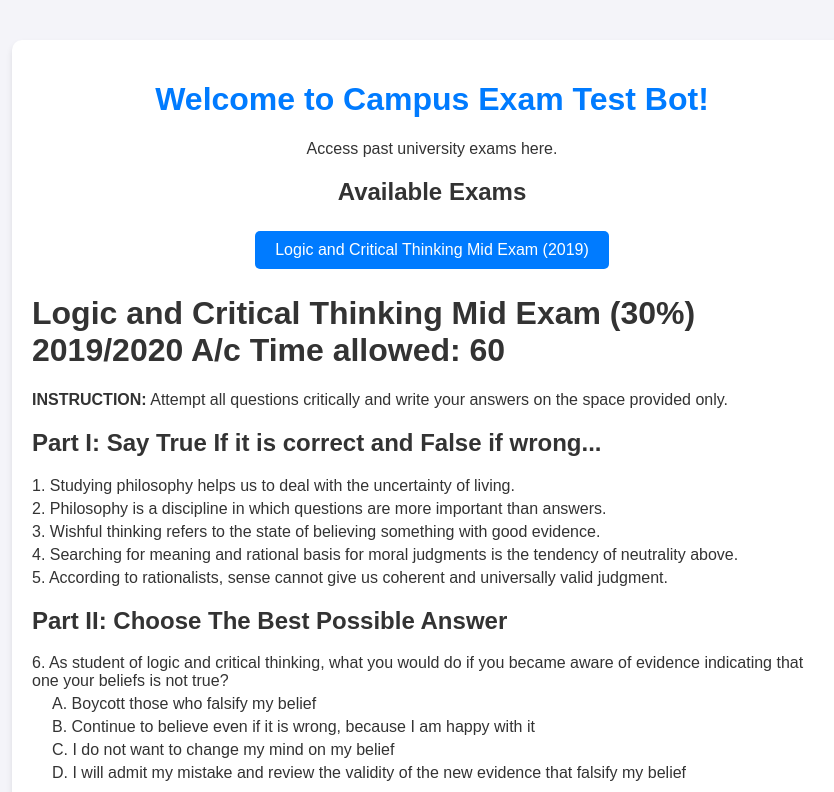
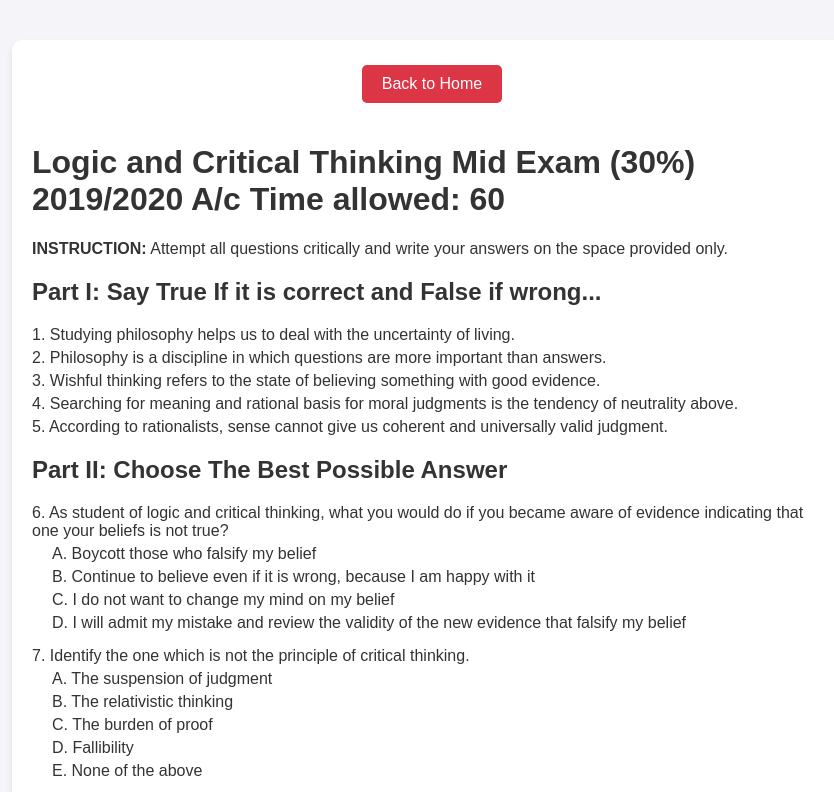
Before and after one commit to DataWithNahom/CampusExamTestBot-MiniApp, a plain HTML site: page index.html in a window 1280 px wide. Both pictures are taken after a click on the button "Logic and Critical Thinking Mid Exam (2019)". Shown: the top 792 px of the page, without its empty margins (208-1042 px from the left). Drawn offline with Linux system fonts and the light colour scheme.

Commit message:
with back button

```diff
--- a/index.html
+++ b/index.html
@@ -7,7 +7,8 @@
     <link rel="stylesheet" href="styles.css">
 </head>
 <body>
-    <div class="container">
+    <!-- Home Screen -->
+    <div id="home-screen" class="container">
         <h1>Welcome to Campus Exam Test Bot!</h1>
         <p>Access past university exams here.</p>
 
@@ -17,10 +18,14 @@
             <li><button onclick="loadExam('logic-mid-exam-2019')">Logic and Critical Thinking Mid Exam (2019)</button></li>
             <!-- Add more exams here as needed -->
         </ul>
+    </div>
 
-        <!-- Container to Display Selected Exam -->
+    <!-- Exam Screen -->
+    <div id="exam-screen" class="container" style="display: none;">
+        <button id="back-button" onclick="goBack()">Back to Home</button>
         <div id="exam-container" class="exam-container"></div>
     </div>
+
     <script src="script.js"></script>
 </body>
 </html>
--- a/script.js
+++ b/script.js
@@ -19,11 +19,21 @@ function loadExam(examId) {
         .then(html => {
             // Display the exam in the exam container
             document.getElementById("exam-container").innerHTML = html;
+
+            // Switch to the exam screen
+            document.getElementById("home-screen").style.display = "none";
+            document.getElementById("exam-screen").style.display = "block";
         })
         .catch(error => {
             console.error("Error loading exam:", error);
             document.getElementById("exam-container").innerHTML = "<p>Error loading exam. Please try again.</p>";
         });
+}
+
+// Function to go back to the home screen
+function goBack() {
+    document.getElementById("exam-screen").style.display = "none";
+    document.getElementById("home-screen").style.display = "block";
 }
 
 // Add event listener to the "Get Started" button
--- a/styles.css
+++ b/styles.css
@@ -64,3 +64,12 @@ button:hover {
 .exam-container .options {
     margin-left: 20px;
 }
+
+#back-button {
+    background-color: #dc3545; /* Red color for the back button */
+    margin-bottom: 20px;
+}
+
+#back-button:hover {
+    background-color: #c82333; /* Darker red on hover */
+}
```
